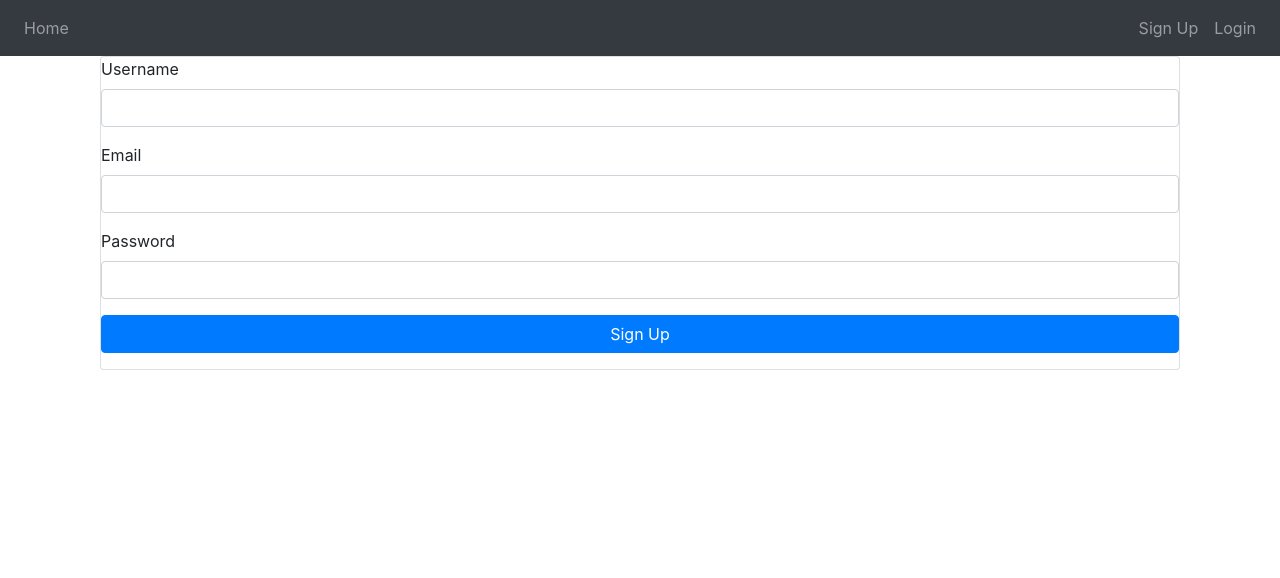
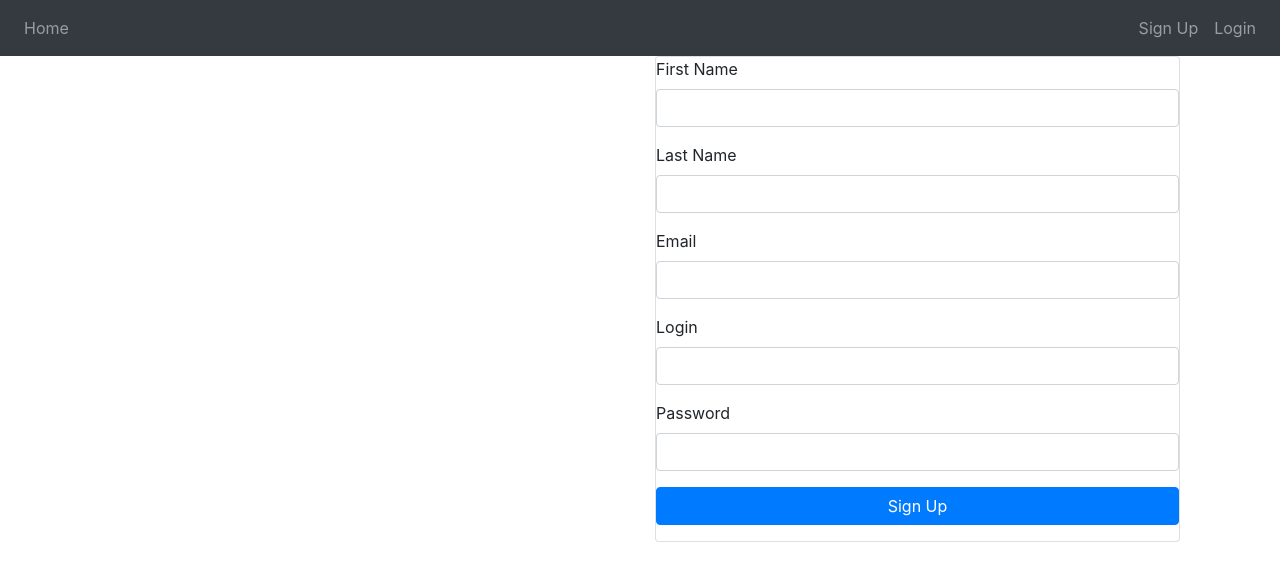
Before and after one commit to natwas00/ProjektInzynierski, an Angular app in the folder frontend/superstudy/: page /register in a window 1280 px wide. Shown: the top 578 px of the page. Built offline with nearby package versions, Linux system fonts and the light colour scheme.

Commit message:
corrected login and registration

```diff
--- a/frontend/superstudy/src/app/_helpers/auth.interceptor.ts
+++ b/frontend/superstudy/src/app/_helpers/auth.interceptor.ts
@@ -8,7 +8,7 @@ import {
 import { TokenStorageService } from '../_services/token-storage.service';
 import { Observable } from 'rxjs';
 
-const TOKEN_HEADER_KEY = 'Authorization';
+const TOKEN_HEADER_KEY = 'x-access-token';
 
 @Injectable()
 export class AuthInterceptor implements HttpInterceptor {
@@ -21,7 +21,7 @@ export class AuthInterceptor implements HttpInterceptor {
     const token = this.token.getToken();
     if (token != null) {
       authReq = req.clone({
-        headers: req.headers.set(TOKEN_HEADER_KEY, 'Bearer ' + token),
+        headers: req.headers.set(TOKEN_HEADER_KEY, token),
       });
     }
     return next.handle(authReq);
--- a/frontend/superstudy/src/app/_services/auth.service.ts
+++ b/frontend/superstudy/src/app/_services/auth.service.ts
@@ -1,7 +1,7 @@
 import { Injectable } from '@angular/core';
 import { HttpClient, HttpHeaders } from '@angular/common/http';
 import { Observable } from 'rxjs';
-const AUTH_API = 'http://superstudy.projektstudencki.pl:8080/api/auth/';
+const AUTH_API = 'superstudy.projektstudencki.pl';
 const httpOptions = {
   headers: new HttpHeaders({ 'Content-Type': 'application/json' }),
 };
@@ -12,23 +12,31 @@ const httpOptions = {
 export class AuthService {
   constructor(private http: HttpClient) {}
 
-  login(username: string, password: string): Observable<any> {
+  login(login: string, password: string): Observable<any> {
     return this.http.post(
       AUTH_API + 'signin',
       {
-        username,
+        login,
         password,
       },
       httpOptions
     );
   }
 
-  register(username: string, email: string, password: string): Observable<any> {
+  register(
+    first_name: string,
+    last_name: string,
+    email: string,
+    login: string,
+    password: string
+  ): Observable<any> {
     return this.http.post(
       AUTH_API + 'signup',
       {
-        username,
+        first_name,
+        last_name,
         email,
+        login,
         password,
       },
       httpOptions
--- a/frontend/superstudy/src/app/_services/user.service.ts
+++ b/frontend/superstudy/src/app/_services/user.service.ts
@@ -2,7 +2,7 @@ import { Injectable } from '@angular/core';
 import { HttpClient } from '@angular/common/http';
 import { Observable } from 'rxjs';
 
-const API_URL = 'http://superstudy.projektstudencki.pl:8080/api/test';
+const API_URL = 'superstudy.projektstudencki.pl';
 
 @Injectable({
   providedIn: 'root',
--- a/frontend/superstudy/src/app/app.component.html
+++ b/frontend/superstudy/src/app/app.component.html
@@ -26,9 +26,7 @@
     </ul>
     <ul class="navbar-nav ml-auto" *ngIf="isLoggedIn">
       <li class="nav-item">
-        <a href="/profile" class="nav-link" routerLink="profile">{{
-          username
-        }}</a>
+        <a href="/profile" class="nav-link" routerLink="profile">{{ login }}</a>
       </li>
       <li class="nav-item">
         <a href class="nav-link" (click)="logout()">LogOut</a>
--- a/frontend/superstudy/src/app/app.component.ts
+++ b/frontend/superstudy/src/app/app.component.ts
@@ -12,7 +12,7 @@ export class AppComponent implements OnInit {
   isLoggedIn = false;
   showAdminBoard = false;
   showModeratorBoard = false;
-  username?: string;
+  login?: string;
 
   constructor(private tokenStorageService: TokenStorageService) {}
 
@@ -23,7 +23,7 @@ export class AppComponent implements OnInit {
       this.roles = user.roles;
       this.showAdminBoard = this.roles.includes('ROLE_ADMIN');
       this.showModeratorBoard = this.roles.includes('ROLES_MODERATOR');
-      this.username = user.username;
+      this.login = user.login;
     }
   }
 
--- a/frontend/superstudy/src/app/login/login.component.html
+++ b/frontend/superstudy/src/app/login/login.component.html
@@ -1,4 +1,4 @@
-<div class="col-md-12">
+<div class="col-md-6" style="float: right">
   <div class="card card-container">
     <form
       *ngIf="!isLoggedIn"
@@ -8,21 +8,21 @@
       novalidate
     >
       <div class="form-group">
-        <label for="username">Username</label>
+        <label for="login">Login</label>
         <input
           type="text"
           class="form-control"
-          name="username"
-          [(ngModel)]="form.username"
+          name="login"
+          [(ngModel)]="form.login"
           required
-          #username="ngModel"
+          #login="ngModel"
         />
         <div
           class="alert alert-danger"
           role="alert"
-          *ngIf="username.errors && f.submitted"
+          *ngIf="login.errors && f.submitted"
         >
-          Username is required!
+          Login is required!
         </div>
       </div>
       <div class="form-group">
--- a/frontend/superstudy/src/app/login/login.component.ts
+++ b/frontend/superstudy/src/app/login/login.component.ts
@@ -9,7 +9,7 @@ import { TokenStorageService } from '../_services/token-storage.service';
 })
 export class LoginComponent implements OnInit {
   form: any = {
-    username: null,
+    login: null,
     password: null,
   };
   isLoggedIn = false;
@@ -30,8 +30,8 @@ export class LoginComponent implements OnInit {
   }
 
   onSubmit(): void {
-    const { username, password } = this.form;
-    this.authService.login(username, password).subscribe((data) => {
+    const { login, password } = this.form;
+    this.authService.login(login, password).subscribe((data) => {
       this.tokenStorage.saveToken(data.accessToken);
       this.tokenStorage.saveUser(data);
       this.isLoginFailed = false;
--- a/frontend/superstudy/src/app/profile/profile.component.html
+++ b/frontend/superstudy/src/app/profile/profile.component.html
@@ -1,7 +1,7 @@
 <div class="container" *ngIf="currentUser; else loggedOut">
   <header class="jumbotron">
     <h3>
-      <strong>{{ currentUser.username }}</strong> Profile
+      <strong>{{ currentUser.login }}</strong> Profile
     </h3>
   </header>
   <p>
--- a/frontend/superstudy/src/app/register/register.component.html
+++ b/frontend/superstudy/src/app/register/register.component.html
@@ -1,4 +1,4 @@
-<div class="col-md-12">
+<div class="col-md-6" style="float: right">
   <div class="card card-container">
     <form
       *ngIf="!isSuccessful"
@@ -8,27 +8,51 @@
       novalidate
     >
       <div class="form-group">
-        <label for="username">Username</label>
+        <label for="first_name">First Name</label>
         <input
           type="text"
           class="form-control"
-          name="username"
-          [(ngModel)]="form.username"
+          name="first_name"
+          [(ngModel)]="form.first_name"
           required
           minlength="3"
-          maxlength="20"
-          #username="ngModel"
+          maxlength="30"
+          #first_name="ngModel"
         />
-        <div class="alert-danger" *ngIf="username.errors && f.submitted">
-          <div *ngIf="username.errors.required">Username is required</div>
-          <div *ngIf="username.errors.minlength">
-            Username must be at least 3 characters
+        <div class="alert-danger" *ngIf="first_name.errors && f.submitted">
+          <div *ngIf="first_name.errors.required">First name is required</div>
+          <div *ngIf="first_name.errors.minlength">
+            First name must be at least 3 characters
           </div>
-          <div *ngIf="username.errors.maxlength">
-            Username must be at most 20 characters
+          <div *ngIf="first_name.errors.maxlength">
+            First name must be at most 30 characters
           </div>
         </div>
       </div>
+
+      <div class="form-group">
+        <label for="last_name">Last Name</label>
+        <input
+          type="text"
+          class="form-control"
+          name="last_name"
+          [(ngModel)]="form.last_name"
+          required
+          minlength="3"
+          maxlength="30"
+          #last_name="ngModel"
+        />
+        <div class="alert-danger" *ngIf="last_name.errors && f.submitted">
+          <div *ngIf="last_name.errors.required">Last name is required</div>
+          <div *ngIf="last_name.errors.minlength">
+            Last name must be at least 3 characters
+          </div>
+          <div *ngIf="last_name.errors.maxlength">
+            Last name must be at most 30 characters
+          </div>
+        </div>
+      </div>
+
       <div class="form-group">
         <label for="email">Email</label>
         <input
@@ -47,6 +71,30 @@
           </div>
         </div>
       </div>
+
+      <div class="form-group">
+        <label for="login">Login</label>
+        <input
+          type="text"
+          class="form-control"
+          name="login"
+          [(ngModel)]="form.login"
+          required
+          minlength="3"
+          maxlength="20"
+          #login="ngModel"
+        />
+        <div class="alert-danger" *ngIf="login.errors && f.submitted">
+          <div *ngIf="login.errors.required">Login is required</div>
+          <div *ngIf="login.errors.minlength">
+            Login must be at least 3 characters
+          </div>
+          <div *ngIf="login.errors.maxlength">
+            Login must be at most 20 characters
+          </div>
+        </div>
+      </div>
+
       <div class="form-group">
         <label for="password">Password</label>
         <input
--- a/frontend/superstudy/src/app/register/register.component.ts
+++ b/frontend/superstudy/src/app/register/register.component.ts
@@ -8,8 +8,10 @@ import { AuthService } from '../_services/auth.service';
 })
 export class RegisterComponent implements OnInit {
   form: any = {
-    username: null,
+    first_name: null,
+    last_name: null,
     email: null,
+    login: null,
     password: null,
   };
   isSuccessful = false;
@@ -21,8 +23,10 @@ export class RegisterComponent implements OnInit {
   ngOnInit(): void {}
 
   onSubmit(): void {
-    const { username, email, password } = this.form;
-    this.authService.register(username, email, password).subscribe(
+    const { first_name, last_name, email, login, password } = this.form;
+    this.authService
+      .register(first_name, last_name, email, login, password)
+      .subscribe(
         (data) => {
           console.log(data);
           this.isSuccessful = true;
```
Lines whose indentation alone changed are shown as unchanged.
